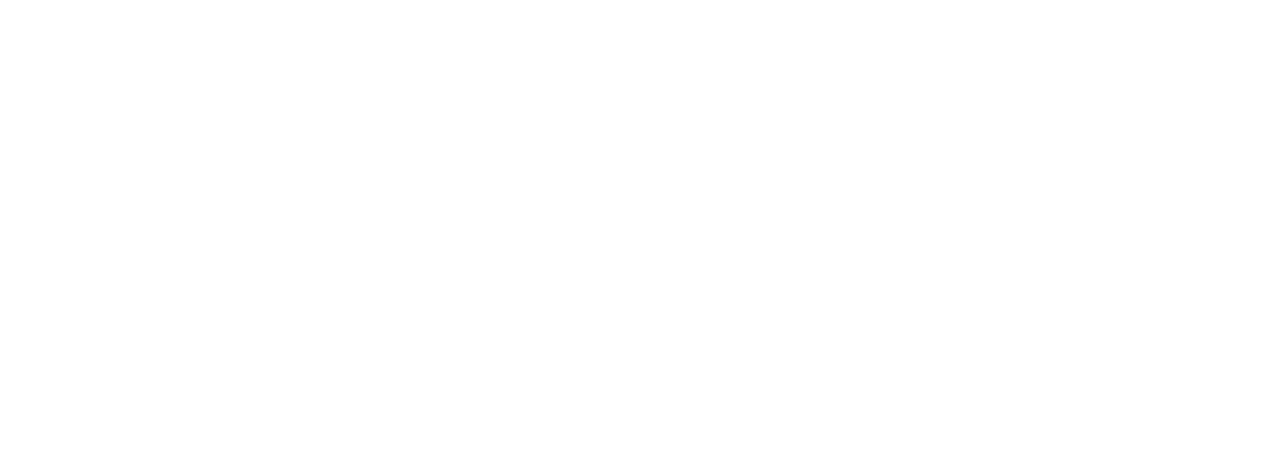
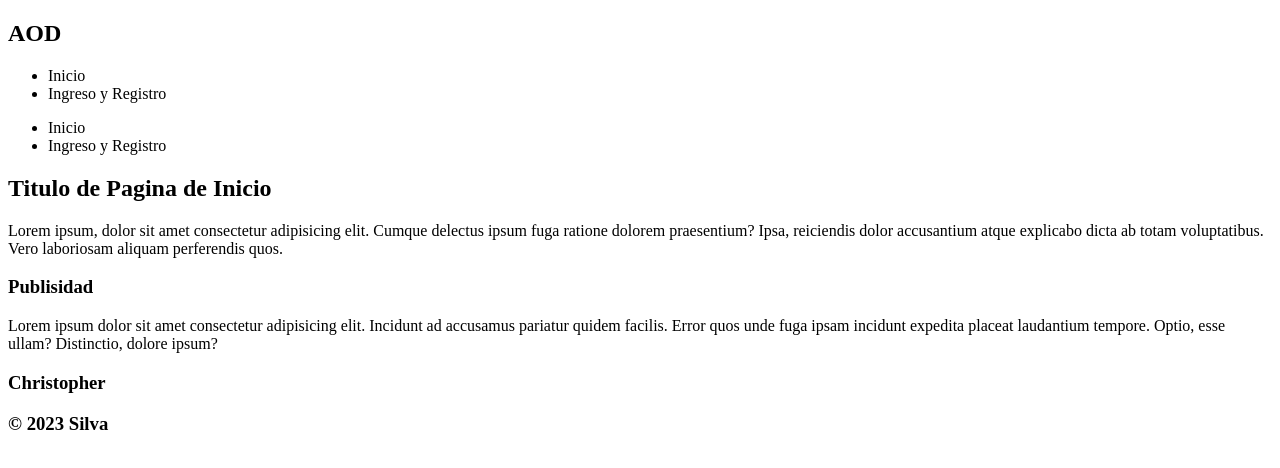
Before and after one commit to Chuy2003/organizadorDeDocumentos, a plain HTML site: page index.html in a window 1280 px wide. Drawn offline with Linux system fonts and the light colour scheme.

Commit message:
creando Estructura html  del index

```diff
--- a/index.html
+++ b/index.html
@@ -3,9 +3,53 @@
 <head>
     <meta charset="UTF-8">
     <meta name="viewport" content="width=device-width, initial-scale=1.0">
-    <title>Administrador de Documentos</title>
+    <title>Aplicacion de Organizacion de Documentos</title>
 </head>
 <body>
+    <div>
+        <nav>
+            <h1>AOD</h1>
+            <ul>
+                <li>Inicio</li>
+                <li>Ingreso y Registro</li>
+            </ul>
+            <div id="menu" class="menu">
+                <span class="menu_span1 color_text1"></span>
+                <span class="menu_span2 color_text1"></span>
+                <span class="menu_span3 color_text1"></span>
+            </div>
+        </nav>
+    </div>
 
+    <div>
+        <nav>
+            <ul>
+                <li>Inicio</li>
+                <li>Ingreso y Registro</li>
+            </ul>
+        </nav>
+    </div>
+
+    <div>
+        <section>
+            <h2>Titulo de Pagina de Inicio</h2>
+            <div>
+                <p>Lorem ipsum, dolor sit amet consectetur adipisicing elit. Cumque delectus ipsum fuga ratione dolorem praesentium? Ipsa, reiciendis dolor accusantium atque explicabo dicta ab totam voluptatibus. Vero laboriosam aliquam perferendis quos.</p>
+            </div>
+        </section>
+        <section>
+            <h3>Publisidad</h3>
+            <div>
+                <p>Lorem ipsum dolor sit amet consectetur adipisicing elit. Incidunt ad accusamus pariatur quidem facilis. Error quos unde fuga ipsam incidunt expedita placeat laudantium tempore. Optio, esse ullam? Distinctio, dolore ipsum?</p>
+            </div>
+        </section>
+    </div>
+
+    <footer>
+        <div>
+            <h3>Christopher</h3>
+            <h3>© 2023 Silva</h3>
+        </div>
+    </footer>
 </body>
 </html>
```
